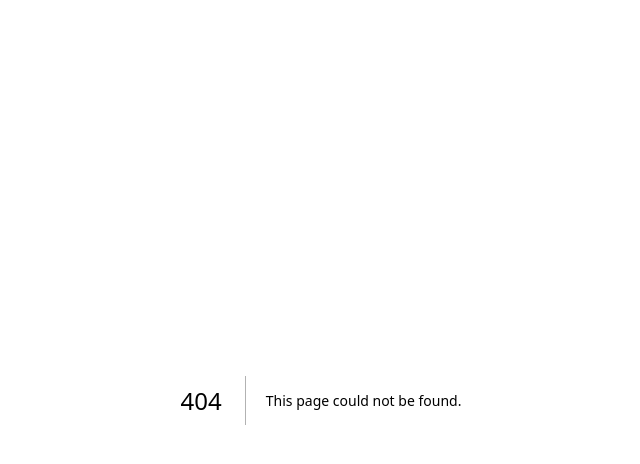
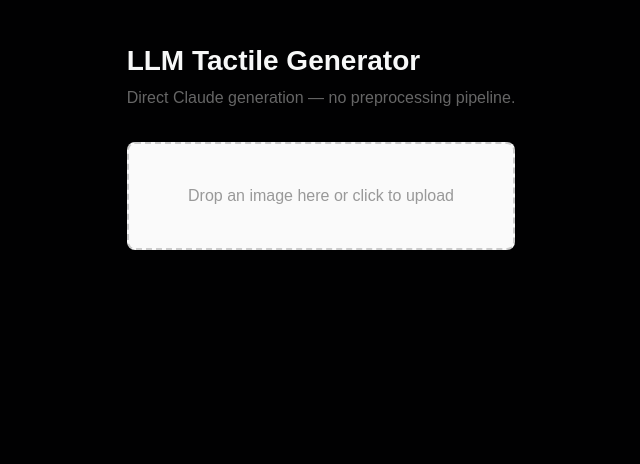
Before and after one commit to BaconMan1168/tactilify, a Next.js app: page /llm-tactile in a window 1280 px wide. Before the commit this address had no page. Shown: the top 464 px of the page, without its empty margins (319-959 px from the left). Built offline with nearby package versions, Linux system fonts and the light colour scheme.

Commit message:
feat(llm-tactile): add direct Claude SVG generation route and test page

```diff
--- /dev/null
+++ b/src/app/api/llm-tactile/route.ts
@@ -0,0 +1,77 @@
+import { NextRequest, NextResponse } from 'next/server'
+import { anthropic } from '@/lib/anthropic'
+
+const MODEL = 'claude-sonnet-4-6'
+
+const PROMPT = `Generate a tactile diagram of this image which I can print on swell/embossed paper. Simplify it if necessary but not so much that the educational value is diminished. A student should be able to easily use their fingers to navigate the diagram by touch relatively easily (with minor outside guidance).
+
+Output requirements:
+- Return ONLY valid SVG markup — no markdown, no code fences, no explanation
+- viewBox="0 0 210 297" (A4 proportions, units treated as mm)
+- White background rect covering the full viewBox
+- Black strokes only (#000000), no colored fills
+- Stroke widths: 2.5px for primary shapes, 1.5px for secondary/connective lines
+- No gradients, patterns, or opacity effects
+- Simple geometric primitives only: rect, circle, ellipse, path, line, polyline, polygon
+- Clear, readable text labels (font-size 9-13, font-family sans-serif) placed outside or beside each shape — never overlapping a raised line
+- Shapes must be well-spaced so a fingertip can distinguish them individually
+- Include a <title> element with a short description of the diagram`
+
+type ClaudeMediaType = 'image/jpeg' | 'image/png' | 'image/gif' | 'image/webp'
+const ALLOWED_MEDIA = new Set<string>(['image/jpeg', 'image/png', 'image/webp'])
+
+export async function POST(req: NextRequest) {
+  let base64: string
+  let mimeType: string
+
+  try {
+    const body = (await req.json()) as { base64?: unknown; mimeType?: unknown }
+    if (typeof body.base64 !== 'string' || typeof body.mimeType !== 'string') {
+      return NextResponse.json({ error: 'base64 and mimeType are required strings' }, { status: 400 })
+    }
+    base64 = body.base64
+    mimeType = body.mimeType
+  } catch {
+    return NextResponse.json({ error: 'Invalid JSON body' }, { status: 400 })
+  }
+
+  const mediaType: ClaudeMediaType = ALLOWED_MEDIA.has(mimeType)
+    ? (mimeType as ClaudeMediaType)
+    : 'image/jpeg'
+
+  try {
+    const message = await anthropic.messages.create({
+      model: MODEL,
+      max_tokens: 16000,
+      thinking: { type: 'adaptive' },
+      output_config: { effort: 'medium' },
+      messages: [
+        {
+          role: 'user',
+          content: [
+            {
+              type: 'image',
+              source: { type: 'base64', media_type: mediaType, data: base64 },
+            },
+            {
+              type: 'text',
+              text: PROMPT,
+            },
+          ],
+        },
+      ],
+    })
+
+    const textBlock = message.content.find((b) => b.type === 'text')
+    if (!textBlock || textBlock.type !== 'text') {
+      return NextResponse.json({ error: 'No SVG returned from model' }, { status: 500 })
+    }
+
+    const svg = textBlock.text.trim()
+    return NextResponse.json({ svg })
+  } catch (err) {
+    const message = err instanceof Error ? err.message : 'Generation failed'
+    console.error('[llm-tactile] error:', message)
+    return NextResponse.json({ error: message }, { status: 500 })
+  }
+}
--- /dev/null
+++ b/src/app/llm-tactile/page.tsx
@@ -0,0 +1,166 @@
+'use client'
+import { useState, useRef } from 'react'
+
+type State = 'idle' | 'generating' | 'done' | 'error'
+
+export default function LlmTactilePage() {
+  const [state, setState] = useState<State>('idle')
+  const [svg, setSvg] = useState<string | null>(null)
+  const [error, setError] = useState<string | null>(null)
+  const [previewSrc, setPreviewSrc] = useState<string | null>(null)
+  const fileRef = useRef<HTMLInputElement>(null)
+
+  const handleFile = async (file: File) => {
+    setPreviewSrc(URL.createObjectURL(file))
+    setSvg(null)
+    setError(null)
+
+    const base64 = await fileToBase64(file)
+    setState('generating')
+
+    try {
+      const res = await fetch('/api/llm-tactile', {
+        method: 'POST',
+        headers: { 'Content-Type': 'application/json' },
+        body: JSON.stringify({ base64, mimeType: file.type }),
+      })
+      const data = (await res.json()) as { svg?: string; error?: string }
+      if (!res.ok || !data.svg) throw new Error(data.error ?? `Error ${res.status}`)
+      setSvg(data.svg)
+      setState('done')
+    } catch (err) {
+      setError(err instanceof Error ? err.message : 'Unknown error')
+      setState('error')
+    }
+  }
+
+  const handleDownload = () => {
+    if (!svg) return
+    const blob = new Blob([svg], { type: 'image/svg+xml' })
+    const url = URL.createObjectURL(blob)
+    const a = document.createElement('a')
+    a.href = url
+    a.download = 'tactile-diagram.svg'
+    a.click()
+    URL.revokeObjectURL(url)
+  }
+
+  return (
+    <div style={{ fontFamily: 'sans-serif', maxWidth: 900, margin: '0 auto', padding: '40px 24px' }}>
+      <h1 style={{ fontSize: 28, fontWeight: 700, marginBottom: 4 }}>LLM Tactile Generator</h1>
+      <p style={{ color: '#666', marginBottom: 32 }}>
+        Direct Claude generation — no preprocessing pipeline.
+      </p>
+
+      {/* Upload area */}
+      <div
+        onClick={() => fileRef.current?.click()}
+        onDragOver={(e) => e.preventDefault()}
+        onDrop={(e) => {
+          e.preventDefault()
+          const file = e.dataTransfer.files[0]
+          if (file) handleFile(file)
+        }}
+        style={{
+          border: '2px dashed #ccc',
+          borderRadius: 8,
+          padding: '40px 24px',
+          textAlign: 'center',
+          cursor: 'pointer',
+          marginBottom: 24,
+          background: '#fafafa',
+        }}
+        role="button"
+        aria-label="Upload diagram image"
+        tabIndex={0}
+        onKeyDown={(e) => e.key === 'Enter' && fileRef.current?.click()}
+      >
+        {previewSrc ? (
+          // eslint-disable-next-line @next/next/no-img-element
+          <img src={previewSrc} alt="Uploaded diagram" style={{ maxHeight: 200, maxWidth: '100%', objectFit: 'contain' }} />
+        ) : (
+          <p style={{ color: '#999' }}>Drop an image here or click to upload</p>
+        )}
+      </div>
+      <input
+        ref={fileRef}
+        type="file"
+        accept="image/jpeg,image/png,image/webp"
+        style={{ display: 'none' }}
+        onChange={(e) => { const f = e.target.files?.[0]; if (f) handleFile(f) }}
+        aria-label="File input"
+      />
+
+      {/* Status */}
+      {state === 'generating' && (
+        <p style={{ color: '#555', marginBottom: 24 }}>Generating tactile SVG via Claude (medium reasoning)...</p>
+      )}
+      {state === 'error' && (
+        <p style={{ color: '#c00', marginBottom: 24 }}>Error: {error}</p>
+      )}
+
+      {/* SVG output */}
+      {svg && (
+        <div>
+          <div style={{ display: 'flex', alignItems: 'center', justifyContent: 'space-between', marginBottom: 12 }}>
+            <h2 style={{ fontSize: 18, fontWeight: 600, margin: 0 }}>Generated tactile SVG</h2>
+            <button
+              onClick={handleDownload}
+              style={{
+                padding: '8px 16px',
+                background: '#000',
+                color: '#fff',
+                border: 'none',
+                borderRadius: 6,
+                cursor: 'pointer',
+                fontSize: 14,
+              }}
+            >
+              Download SVG
+            </button>
+          </div>
+
+          {/* Rendered SVG preview */}
+          <div
+            style={{ border: '1px solid #ddd', borderRadius: 8, padding: 16, background: '#fff', marginBottom: 16 }}
+            dangerouslySetInnerHTML={{ __html: svg }}
+            aria-label="Tactile SVG preview"
+          />
+
+          {/* Raw SVG source */}
+          <details>
+            <summary style={{ cursor: 'pointer', color: '#555', fontSize: 13, marginBottom: 8 }}>
+              View raw SVG source
+            </summary>
+            <pre
+              style={{
+                background: '#f5f5f5',
+                border: '1px solid #ddd',
+                borderRadius: 6,
+                padding: 16,
+                fontSize: 12,
+                overflowX: 'auto',
+                maxHeight: 400,
+              }}
+            >
+              {svg}
+            </pre>
+          </details>
+        </div>
+      )}
+    </div>
+  )
+}
+
+function fileToBase64(file: File): Promise<string> {
+  return new Promise((resolve, reject) => {
+    const reader = new FileReader()
+    reader.onload = () => {
+      const result = reader.result as string
+      // strip the data URL prefix
+      resolve(result.split(',')[1] ?? result)
+    }
+    reader.onerror = reject
+    reader.readAsDataURL(file)
+  })
+}
```
